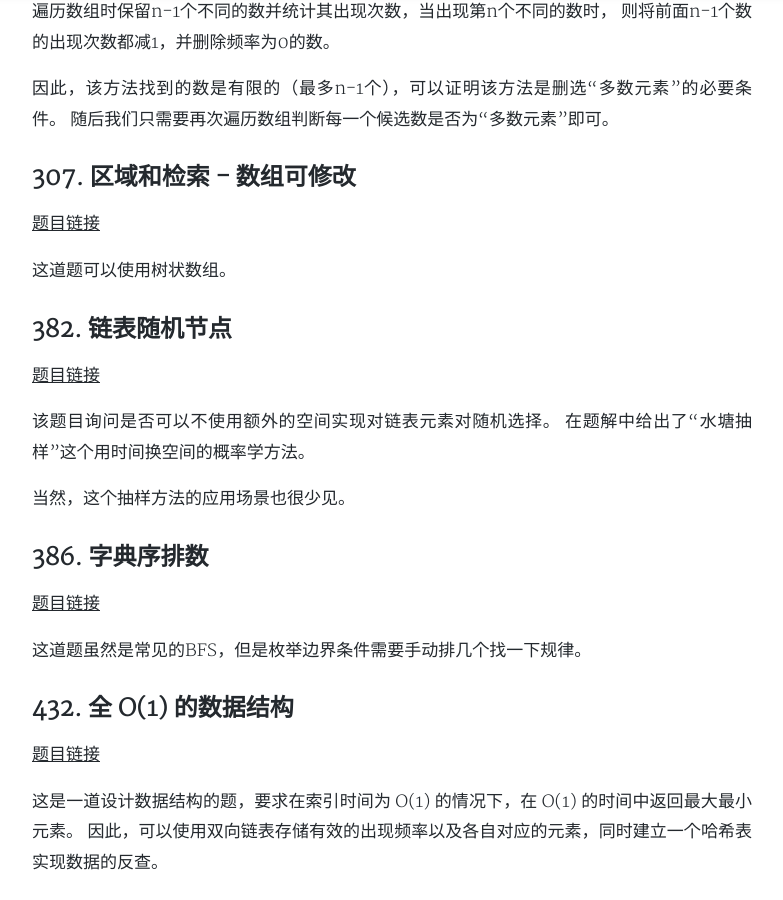
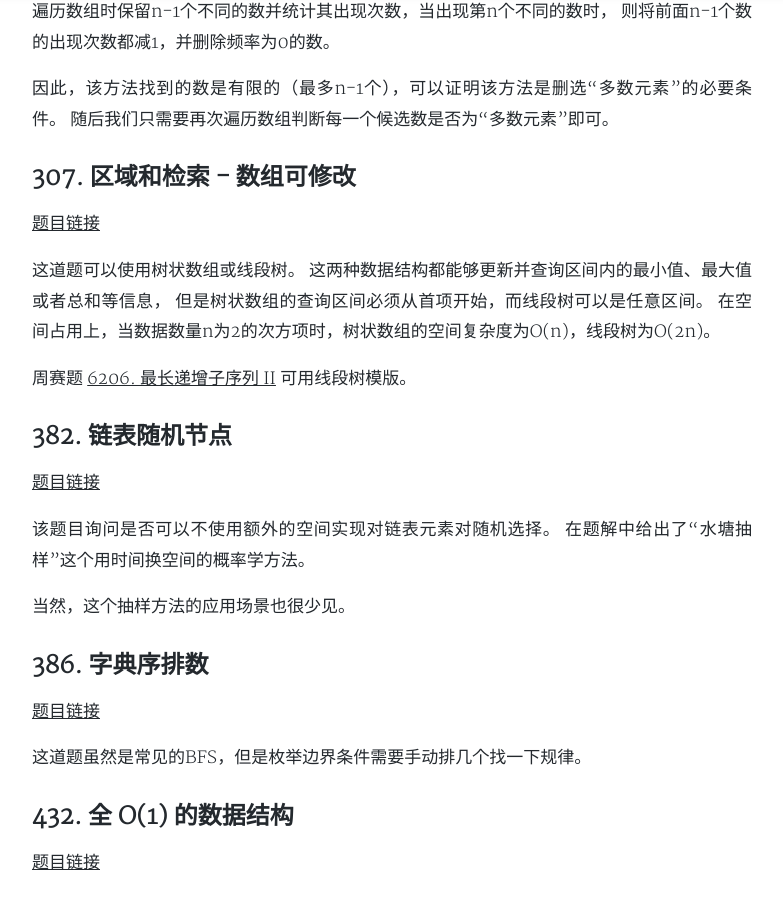
Before and after one commit to lgtm-migrator/echo094.github.io, a Jekyll site: the page built from _posts/2022-07-31-note-leetcode.md, in a window 1280 px wide and 900 px high, scrolled down 1347 px. Shown: the whole window, without its empty margins (248-1031 px from the left). Built offline with Jekyll 4.4.1, drawn with Linux system fonts in a browser that asks for light colours; nearby versions of some CDN libraries; a style sheet for code colours, icons or effects is not loaded.

Commit message:
Update 2022-07-31-note-leetcode.md

```diff
--- a/_posts/2022-07-31-note-leetcode.md
+++ b/_posts/2022-07-31-note-leetcode.md
@@ -61,9 +61,14 @@ tags: algorithm c++
 
 [题目链接](https://leetcode.cn/problems/range-sum-query-mutable/)
 
-这道题可以使用树状数组。
+这道题可以使用树状数组或线段树。
+这两种数据结构都能够更新并查询区间内的最小值、最大值或者总和等信息，
+但是树状数组的查询区间必须从首项开始，而线段树可以是任意区间。
+在空间占用上，当数据数量n为2的次方项时，树状数组的空间复杂度为O(n)，线段树为O(2n)。
 
-
+周赛题
+[6206. 最长递增子序列 II](https://leetcode.cn/problems/longest-increasing-subsequence-ii/)
+可用线段树模版。
 
 ## 382. 链表随机节点
 
```
